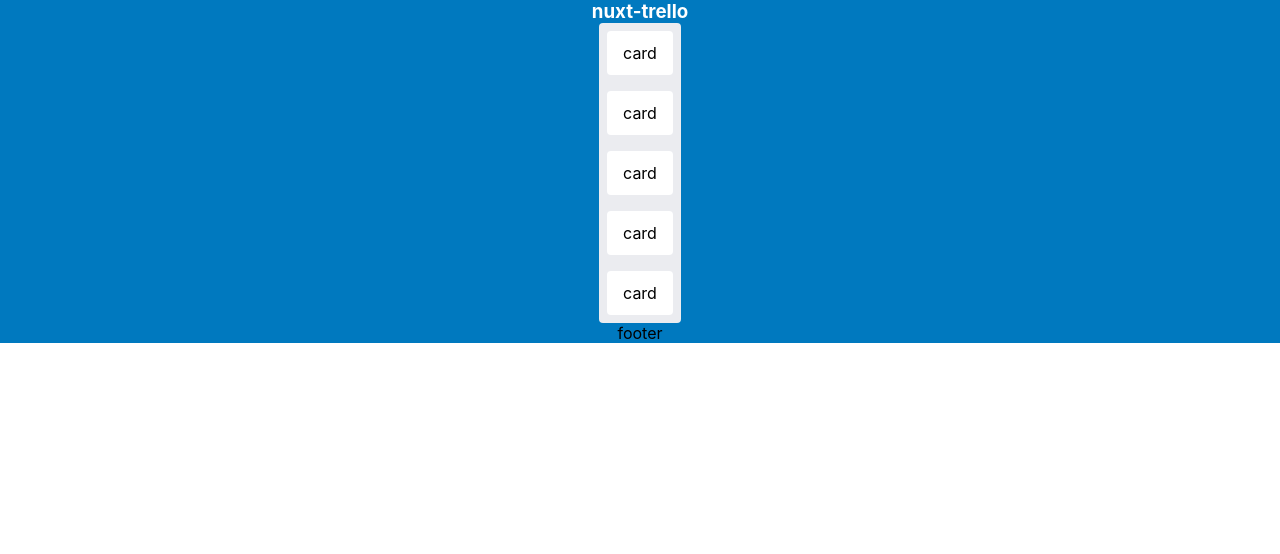
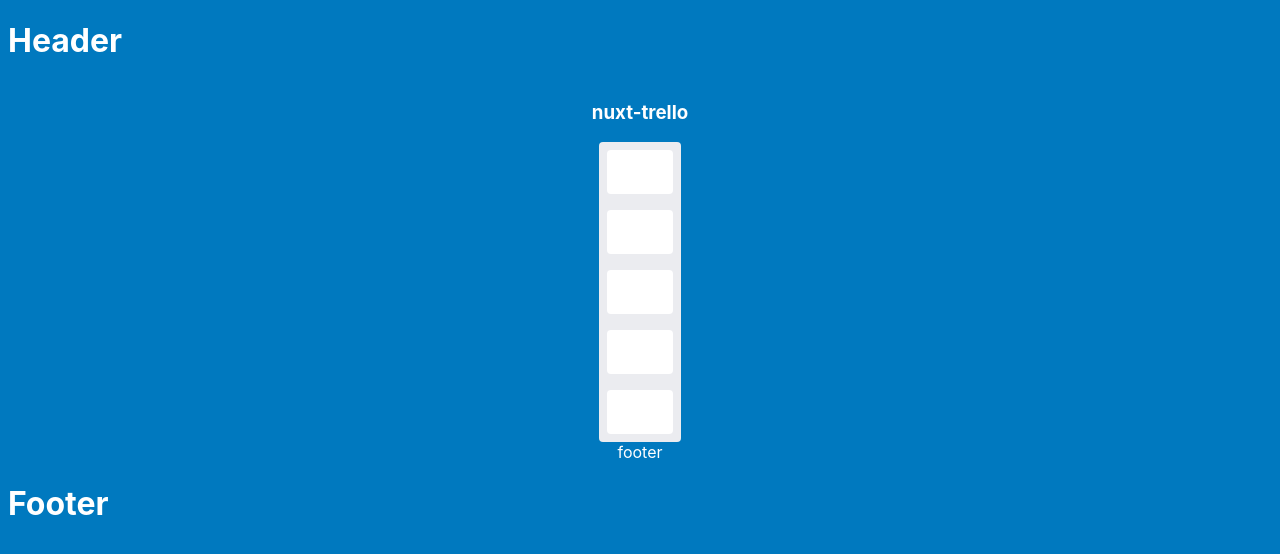
Before and after one commit to SuguruOoki/nuxt-original-trello, a Nuxt app: page / in a window 1280 px wide. Shown: the top 554 px of the page. Built offline with nearby package versions, Linux system fonts and the light colour scheme.

Commit message:
Add Header and Footer

```diff
--- /dev/null
+++ b/components/Footer.vue
@@ -0,0 +1,8 @@
+<template>
+  <div>
+    <h1>Footer</h1>
+  </div>
+</template>
+
+<style lang="scss">
+</style>
--- /dev/null
+++ b/components/Header.vue
@@ -0,0 +1,8 @@
+<template>
+  <div>
+    <h1>Header</h1>
+  </div>
+</template>
+
+<style lang="scss">
+</style>
--- a/layouts/default.vue
+++ b/layouts/default.vue
@@ -1,16 +1,30 @@
 <template>
   <div>
+    <Header/>
     <nuxt/>
+    <Footer/>
   </div>
 </template>
+<script>
+import Header from '~/components/Header.vue'
+import Footer from '~/components/Footer.vue'
+export default {
+  components: {
+    Header,
+    Footer
+  }
+}
+</script>
 
 <style lang="scss">
 $global-font: 'Source Sans Pro', -apple-system, BlinkMacSystemFont, 'Segoe UI',
   Roboto, 'Helvetica Neue', Arial, sans-serif;
 
 $default-font-size: 16px;
+$default-font-color: #ffffff;
 
 html {
+  color: $default-font-color;
   font-family: $global-font;
   font-size: $default-font-size;
   word-spacing: 1px;
@@ -19,41 +33,8 @@ html {
   -moz-osx-font-smoothing: grayscale;
   -webkit-font-smoothing: antialiased;
   box-sizing: border-box;
-}
-
-*,
-*:before,
-*:after {
-  box-sizing: border-box;
-  margin: 0;
-}
-
-.button--green {
-  display: inline-block;
-  border-radius: 4px;
-  border: 1px solid #3b8070;
-  color: #3b8070;
-  text-decoration: none;
-  padding: 10px 30px;
-}
-
-.button--green:hover {
-  color: #fff;
-  background-color: #3b8070;
-}
-
-.button--grey {
-  display: inline-block;
-  border-radius: 4px;
-  border: 1px solid #35495e;
-  color: #35495e;
-  text-decoration: none;
-  padding: 10px 30px;
-  margin-left: 15px;
-}
-
-.button--grey:hover {
-  color: #fff;
-  background-color: #35495e;
+  body {
+    background-color: #0079bf;
+  }
 }
 </style>
```
